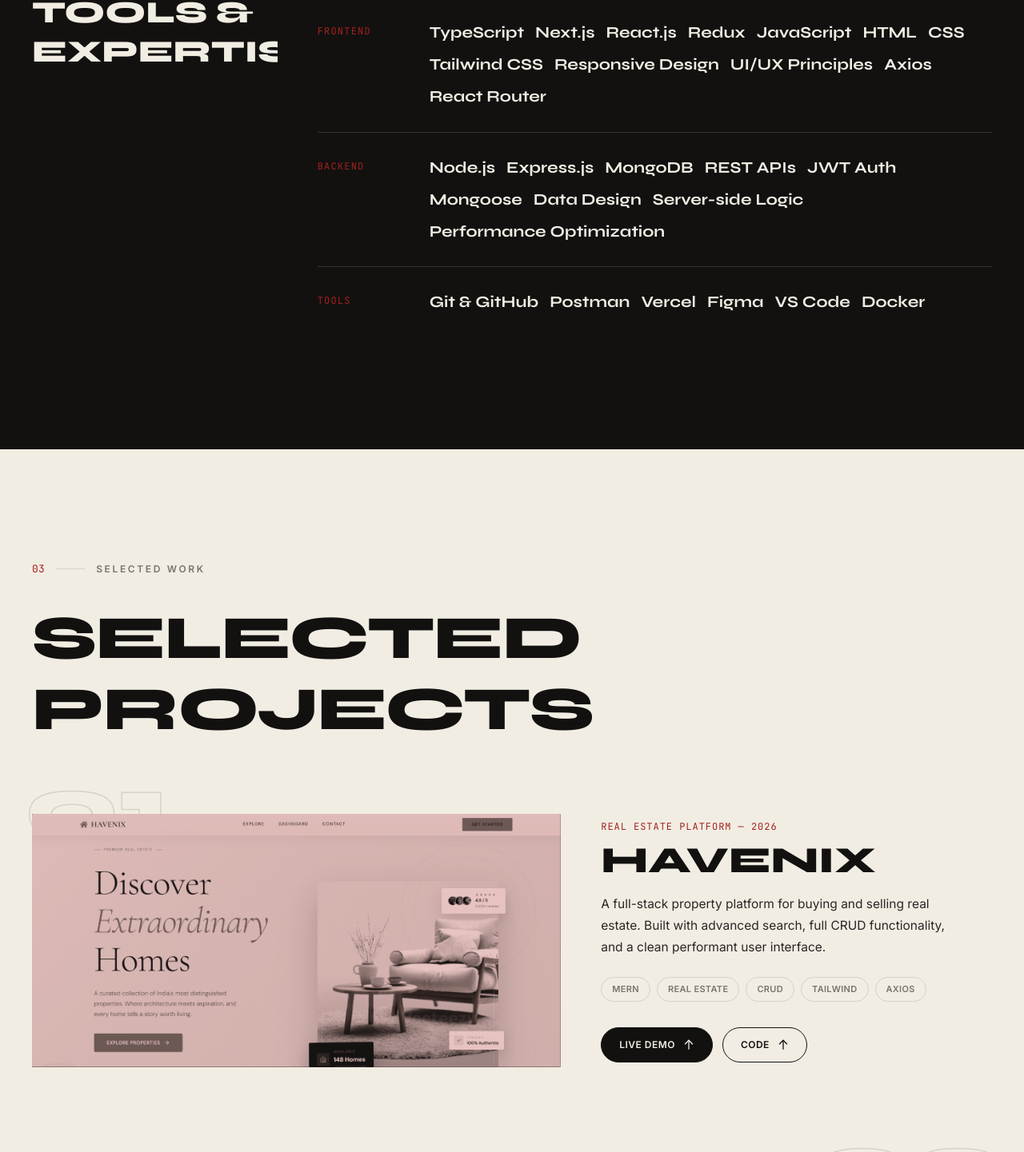
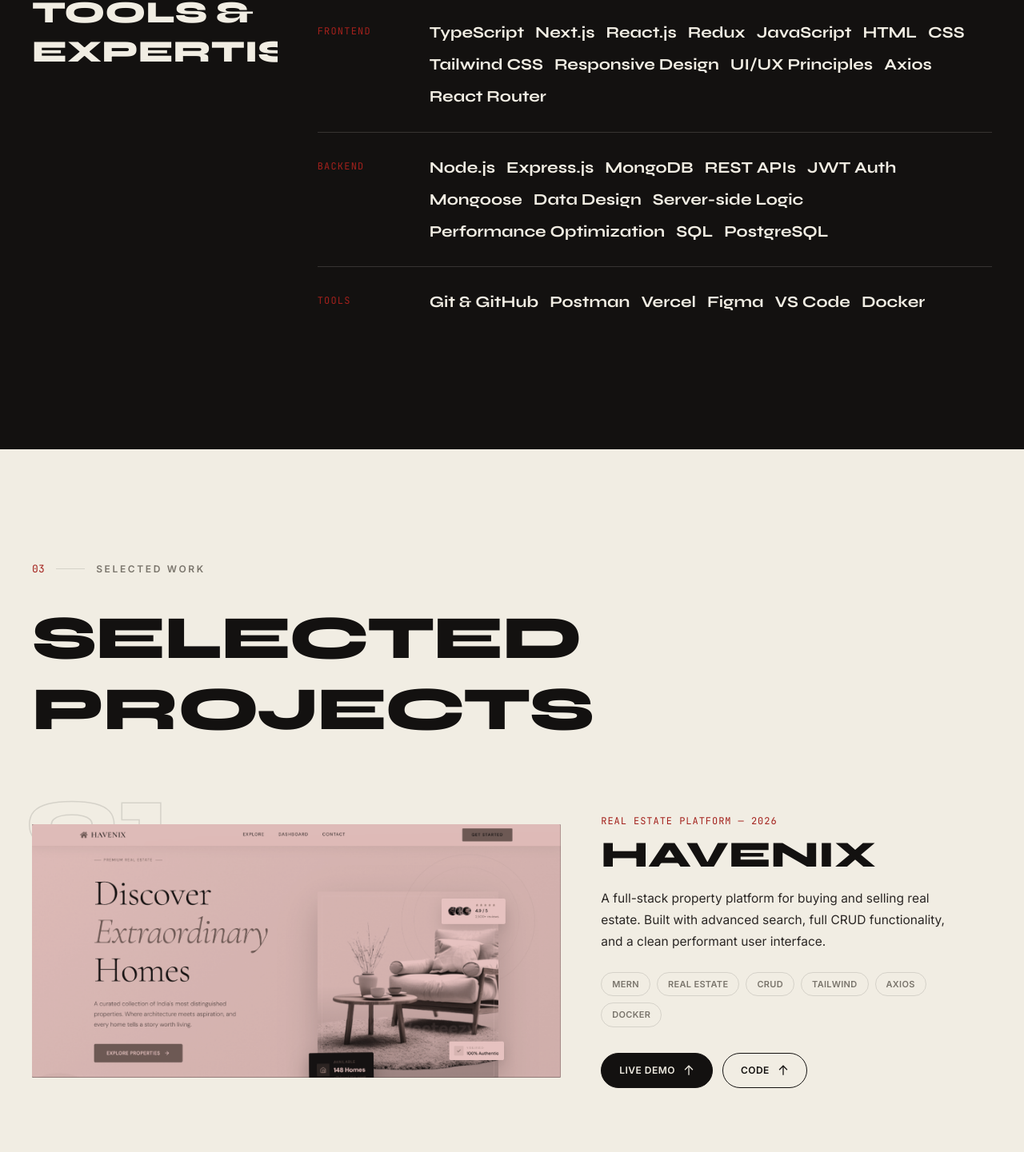
Before and after one commit to wafathima/Portfolio, a React (Vite) app: page / in a window 1280 px wide. Shown: the part 1819-3260 px from the top of the page at 80% size. Built offline with nearby package versions, Linux system fonts and the light colour scheme.

Commit message:
skills added

```diff
--- a/src/portfolio.jsx
+++ b/src/portfolio.jsx
@@ -26,7 +26,7 @@ const theme = {
 
 const skills = {
   frontend: ["TypeScript", "Next.js", "React.js", "Redux", "JavaScript", "HTML", "CSS", "Tailwind CSS", "Responsive Design", "UI/UX Principles", "Axios", "React Router"],
-  backend: ["Node.js", "Express.js", "MongoDB", "REST APIs", "JWT Auth", "Mongoose", "Data Design", "Server-side Logic", "Performance Optimization"],
+  backend: ["Node.js", "Express.js", "MongoDB", "REST APIs", "JWT Auth", "Mongoose", "Data Design", "Server-side Logic", "Performance Optimization","SQL","PostgreSQL "],
   tools: ["Git & GitHub", "Postman", "Vercel", "Figma", "VS Code", "Docker"],
 };
 
@@ -44,7 +44,7 @@ const projects = [
     year: "2026",
     image: havenix,
     desc: "A full-stack property platform for buying and selling real estate. Built with advanced search, full CRUD functionality, and a clean performant user interface.",
-    tags: ["MERN", "Real Estate", "CRUD", "Tailwind", "Axios"],
+    tags: ["MERN", "Real Estate", "CRUD", "Tailwind", "Axios","Docker"],
     liveLink: "https://havenix-copy-frontend-ogc3.onrender.com/",
     repoLink: "https://github.com/wafathima/Havenix",
   },
```
